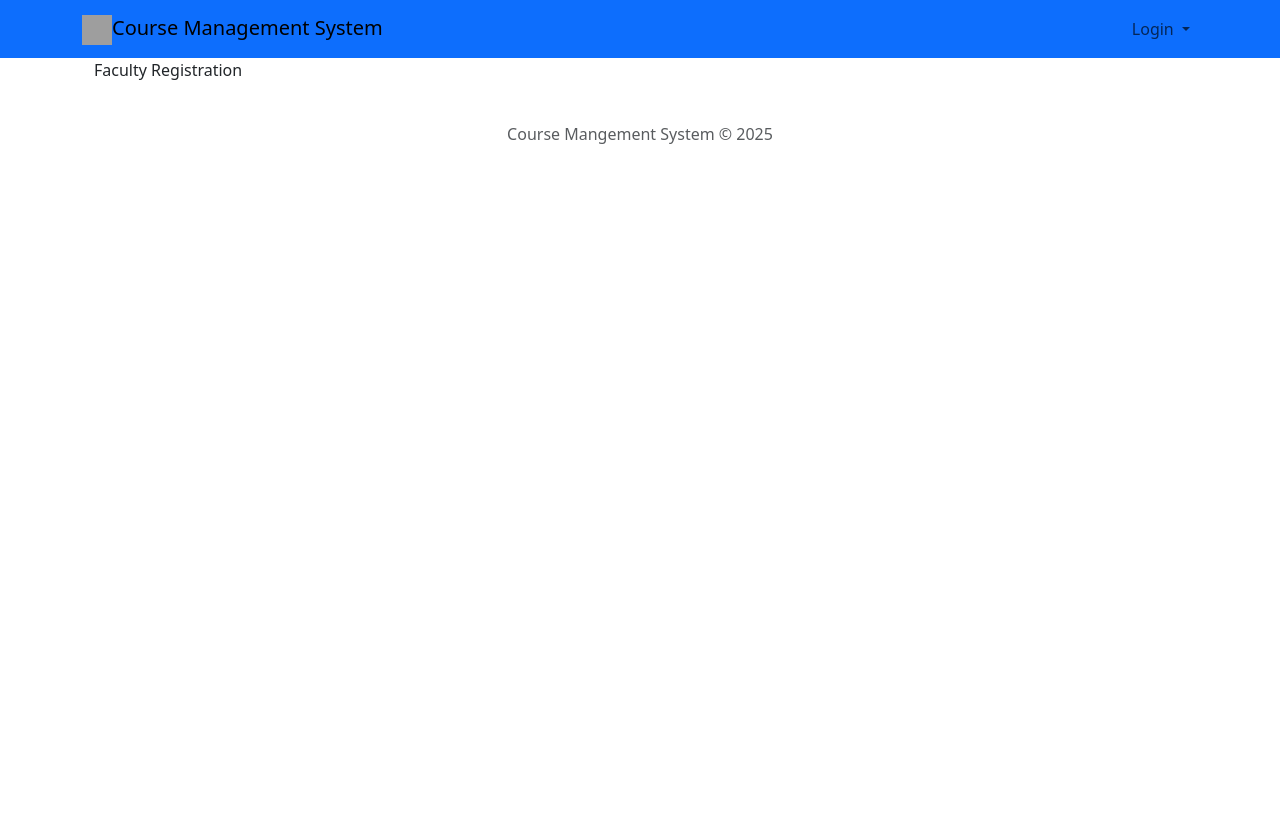
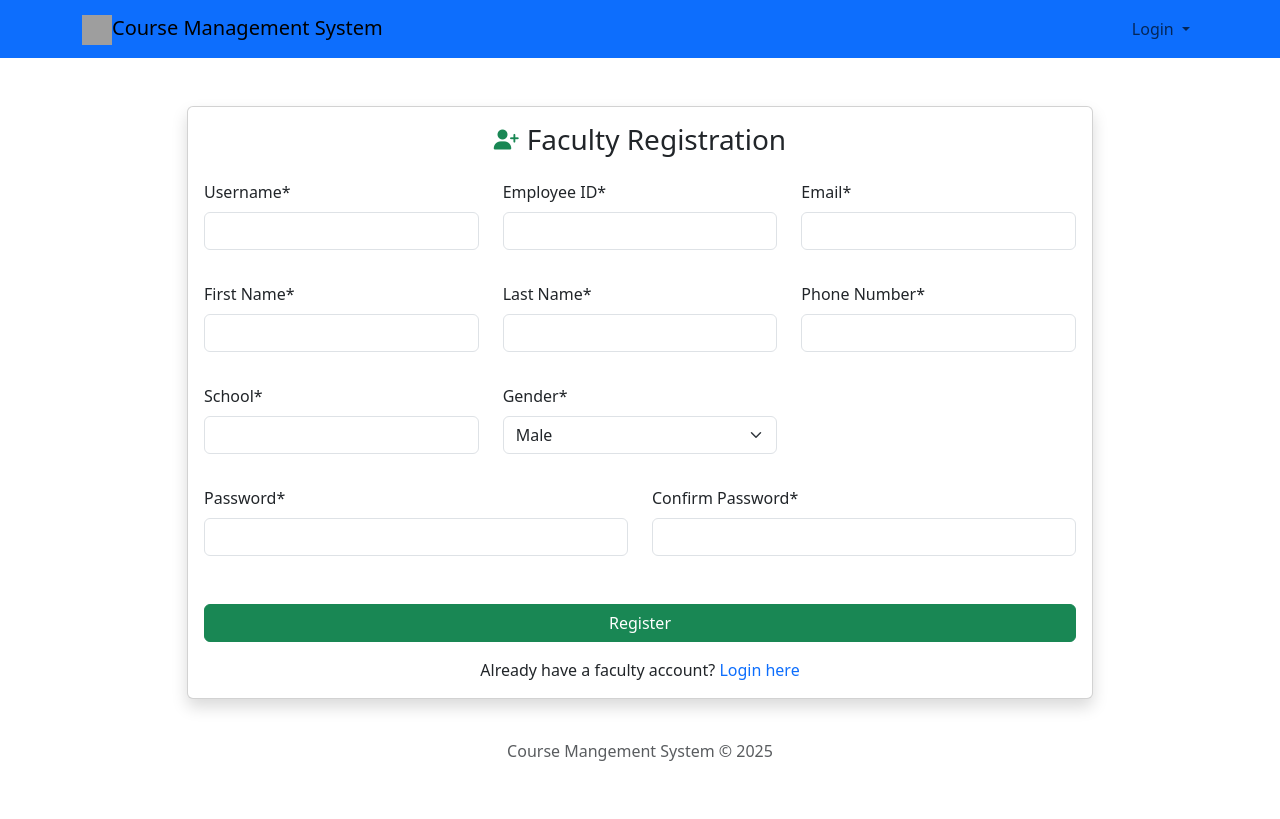
Before and after one commit to ShyamSundhar1411/Course-Management-Project, a Django app: page /register/faculty/ in a window 1280 px wide. Before the commit the page ends 144 px from the top, so only its background shows below. Run offline with Django 5.2, Linux system fonts and the light colour scheme; some libraries are stand-ins or nearby versions; grey boxes are pictures that could not be loaded.

Commit message:
feat: added faculty signup

```diff
--- a/registrationmanagement/forms/auth_forms.py
+++ b/registrationmanagement/forms/auth_forms.py
@@ -28,7 +28,7 @@ class StudentSignUpForm(forms.Form):
     last_name = forms.CharField(label="Last Name")
     phone_number = forms.CharField(label="Phone Number")
     branch = forms.CharField(label="Branch")
-    school = forms.CharField(label="school")
+    school = forms.CharField(label="School")
     gender = forms.ChoiceField(label="Gender", choices=GENDER_CHOICES)
     registration_number = forms.CharField(label="Registration Number", max_length=20)
     password = forms.CharField(label="Password", widget=forms.PasswordInput)
@@ -47,3 +47,30 @@ class StudentSignUpForm(forms.Form):
             validate_password(password)
         except DjangoValidationError as exc:
             self.add_error("password", exc)
+
+
+class FacultySignUpForm(forms.Form):
+    username = forms.CharField(label="Username")
+    email = forms.EmailField(label="Email")
+    first_name = forms.CharField(label="First Name")
+    last_name = forms.CharField(label="Last Name")
+    phone_number = forms.CharField(label="Phone Number")
+    gender = forms.ChoiceField(label="Gender", choices=GENDER_CHOICES)
+    employee_id = forms.CharField(label="Employee ID", max_length=20)
+    school = forms.CharField(label="School")
+    password = forms.CharField(label="Password", widget=forms.PasswordInput)
+    confirm_password = forms.CharField(
+        label="Confirm Password", widget=forms.PasswordInput
+    )
+
+    def clean(self):
+        cleaned_data = super().clean()
+        password = cleaned_data.get("password")
+        confirm_password = cleaned_data.get("confirm_password")
+
+        if password and confirm_password and password != confirm_password:
+            self.add_error("confirm_password", "Passwords do not match.")
+        try:
+            validate_password(password)
+        except DjangoValidationError as exc:
+            self.add_error("password", exc)
--- a/registrationmanagement/models/profile_models.py
+++ b/registrationmanagement/models/profile_models.py
@@ -24,7 +24,6 @@ class Faculty(models.Model):
         primary_key=True, editable=False, unique=True, default=uuid.uuid4
     )
     employee_id = models.CharField(max_length=20, unique=True)
-    department = models.CharField(max_length=50)
     school = models.CharField(max_length=100)
     user = models.OneToOneField("registrationmanagement.User", on_delete=models.CASCADE)
 
--- a/registrationmanagement/templates/registrationmanagement/faculty_registration.html
+++ b/registrationmanagement/templates/registrationmanagement/faculty_registration.html
@@ -1,6 +1,85 @@
-{% extends 'base.html' %}
+{% extends "base.html" %}
+{% load crispy_forms_tags %}
+
 {% block content %}
-<div class = "container">
-    Faculty Registration
+<div class="container mt-5">
+    <div class="row justify-content-center">
+        <div class="col-md-10">
+            <div class="card shadow rounded">
+                <div class="card-body">
+
+                    <!-- Centered Heading with Icon -->
+                    <div class="d-flex justify-content-center align-items-center mb-4">
+                        <i class="fas fa-user-plus me-2 text-success fa-lg"></i>
+                        <h3 class="card-title m-0">Faculty Registration</h3>
+                    </div>
+
+                    {% if form.errors %}
+                        <div class="alert alert-danger">
+                            <strong>Please fix the errors below.</strong>
+                        </div>
+                    {% endif %}
+
+                    <form method="post" novalidate>
+                        {% csrf_token %}
+
+                        <div class="row">
+                            <div class="col-md-4 mb-3">
+                                {{ form.username|as_crispy_field }}
+                            </div>
+                            <div class="col-md-4 mb-3">
+                                {{ form.employee_id|as_crispy_field }}
+                            </div>
+                            <div class="col-md-4 mb-3">
+                                {{ form.email|as_crispy_field }}
+                            </div>
+                        </div>
+
+                        <div class="row">
+                            <div class="col-md-4 mb-3">
+                                {{ form.first_name|as_crispy_field }}
+                            </div>
+                            <div class="col-md-4 mb-3">
+                                {{ form.last_name|as_crispy_field }}
+                            </div>
+                            <div class="col-md-4 mb-3">
+                                {{ form.phone_number|as_crispy_field }}
+                            </div>
+                        </div>
+
+                        <div class="row">
+                            <div class="col-md-4 mb-3">
+                                {{ form.school|as_crispy_field }}
+                            </div>
+                            <div class="col-md-4 mb-3">
+                                {{ form.gender|as_crispy_field }}
+                            </div>
+                        </div>
+
+                        <div class="row">
+                            <div class="col-md-6 mb-3">
+                                {{ form.password|as_crispy_field }}
+                            </div>
+                            <div class="col-md-6 mb-3">
+                                {{ form.confirm_password|as_crispy_field }}
+                            </div>
+                        </div>
+
+                        <div class="d-grid mt-3">
+                            <button type="submit" class="btn btn-success">Register</button>
+                        </div>
+
+                        <p class="text-center mt-3 mb-0">
+                            Already have a faculty account?
+                            <a href="{% url 'faculty_login' %}" class="text-decoration-none">
+                                Login here
+                            </a>
+                        </p>
+                    </form>
+
+                </div>
+            </div>
+        </div>
+    </div>
 </div>
 {% endblock %}
--- a/registrationmanagement/utils/auth_response_message.py
+++ b/registrationmanagement/utils/auth_response_message.py
@@ -4,3 +4,5 @@ from enum import Enum
 class AuthResponseMessage(Enum):
     INVALID_CREDENTIALS = "Invalid credentials"
     LOGIN_SUCCESS = "Logged in successfully"
+    REGISTRATION_SUCCESSFUL = "Registration successful"
+    REGISTRATION_UNSUCCESSFUL = "Registration unsuccessful"
--- a/registrationmanagement/views/auth_views.py
+++ b/registrationmanagement/views/auth_views.py
@@ -3,10 +3,12 @@ from django.shortcuts import redirect, render
 
 from registrationmanagement.forms.auth_forms import (
     FacultyLoginForm,
+    FacultySignUpForm,
     StudentLoginForm,
     StudentSignUpForm,
 )
 from registrationmanagement.services.auth_service import AuthService
+from registrationmanagement.utils.auth_response_message import AuthResponseMessage
 
 
 def student_login(request):
@@ -45,14 +47,16 @@ def student_registration(request):
                 request, student_signup_form.cleaned_data
             )
             if error:
-                messages.error(request, error)
+                messages.error(
+                    request, AuthResponseMessage.REGISTRATION_UNSUCCESSFUL.value
+                )
                 return render(
                     request,
                     "registrationmanagement/student_registration.html",
                     {"form": student_signup_form},
                 )
 
-            messages.success(request, "Registration successful")
+            messages.success(request, AuthResponseMessage.REGISTRATION_SUCCESSFUL.value)
             return redirect("home")
         return render(
             request,
@@ -95,4 +99,31 @@ def faculty_login(request):
 
 
 def faculty_registration(request):
-    return render(request, "registrationmanagement/faculty_registration.html")
+    if request.method == "POST":
+        faculty_signup_form = FacultySignUpForm(request.POST)
+        if faculty_signup_form.is_valid():
+            _, error = AuthService.register_faculty(
+                request, faculty_signup_form.cleaned_data
+            )
+            if error:
+                messages.error(
+                    request, AuthResponseMessage.REGISTRATION_UNSUCCESSFUL.value
+                )
+                return render(
+                    request,
+                    "registrationmanagement/faculty_registration.html",
+                    {"form": faculty_signup_form},
+                )
+
+            messages.success(request, AuthResponseMessage.REGISTRATION_SUCCESSFUL.value)
+            return redirect("home")
+        return render(
+            request,
+            "registrationmanagement/faculty_registration.html",
+            {"form": faculty_signup_form},
+        )
+    return render(
+        request,
+        "registrationmanagement/faculty_registration.html",
+        {"form": FacultySignUpForm()},
+    )
```
Also changed, not shown: registrationmanagement/infrastructure/faculty_repo.py (+8 -0 lines), registrationmanagement/services/auth_service.py (+33 -2 lines), registrationmanagement/migrations/0001_initial.py, registrationmanagement/migrations/0002_alter_courseregistration_course_alter_user_role.py (deleted).
